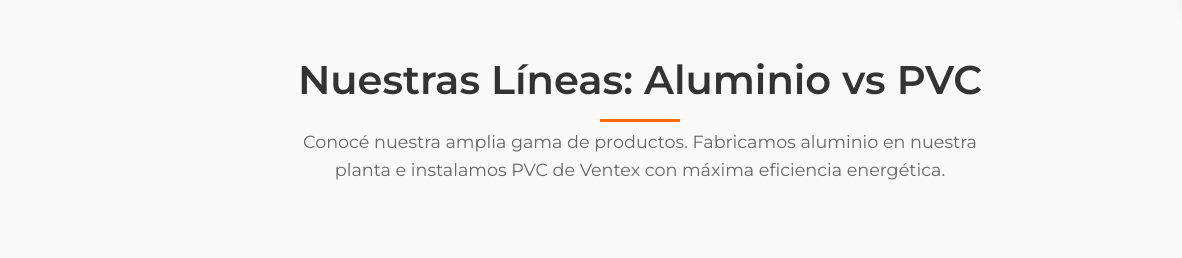
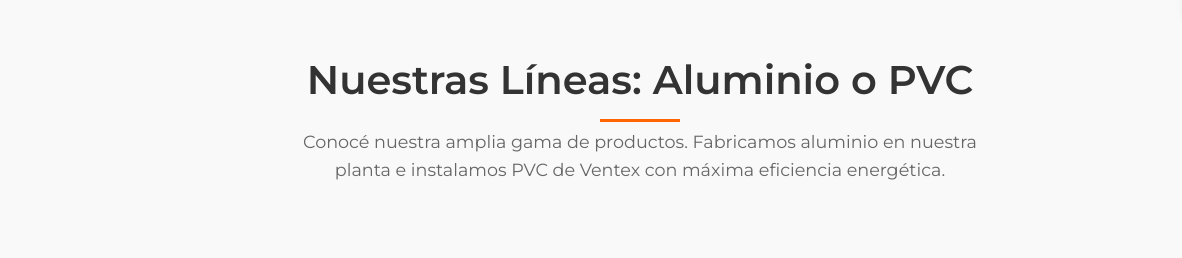
Before and after one commit to yoel-junges/pagina-web, a website: page index.html in a window 1280 px wide. Shown: the part 740-998 px from the top of the page, 0-1182 px from the left. Drawn offline with nearby package versions, Linux system fonts and the light colour scheme.

```diff
--- a/index.html
+++ b/index.html
@@ -79,7 +79,7 @@
     <!-- Título de Sección: Nuestras Líneas -->
     <section class="lineas-inicio">
         <div class="contenedor-productos">
-            <h2>Nuestras Líneas: Aluminio vs PVC</h2>
+            <h2>Nuestras Líneas: Aluminio o PVC</h2>
             <p class="lineas-inicio-descripcion">Conocé nuestra amplia gama de productos. Fabricamos aluminio en nuestra planta e instalamos PVC de Ventex con máxima eficiencia energética.</p>
         </div>
     </section>
```
